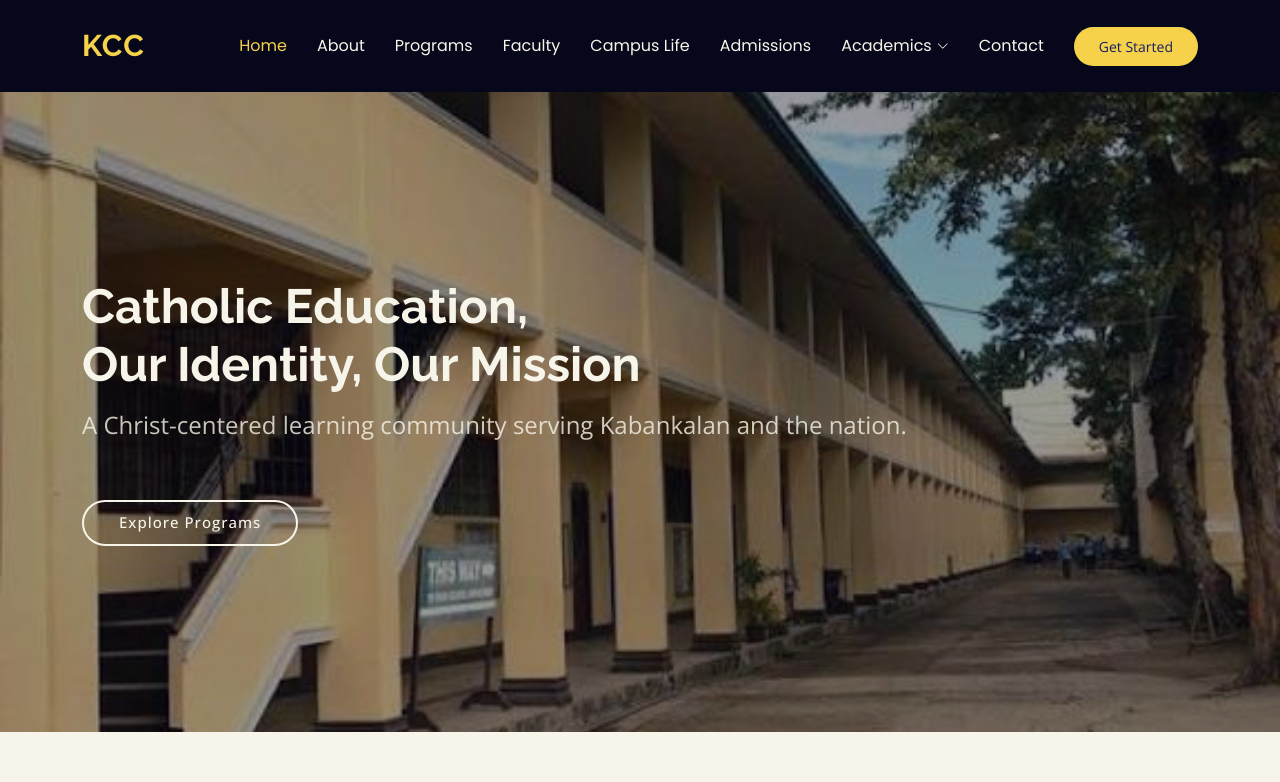
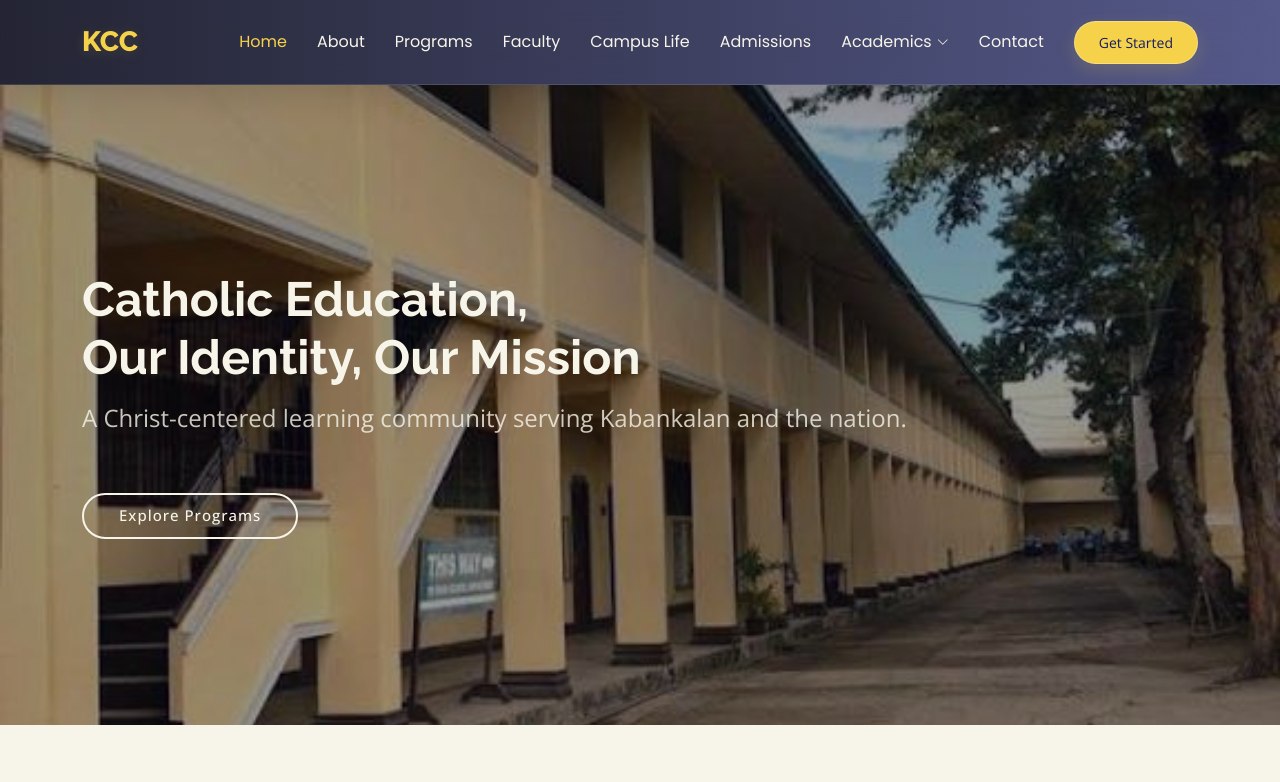
Before and after one commit to julian-academia/academia-project-2, a plain HTML site: page index.html in a window 1280 px wide. Shown: the top 782 px of the page. Drawn offline with nearby package versions, Linux system fonts and the light colour scheme.

Commit message:
adjusting the header

```diff
--- a/assets/css/main.css
+++ b/assets/css/main.css
@@ -411,9 +411,16 @@ section,
 --------------------------------------------------------------*/
 .header {
   color: #f7f5ea;
-  background-color: #06071a;
-  padding: 15px 0;
-  transition: all 0.5s;
+  background: linear-gradient(90deg, rgba(6, 7, 26, 0.88), rgba(21, 28, 101, 0.72));
+  backdrop-filter: blur(24px) saturate(150%);
+  -webkit-backdrop-filter: blur(24px) saturate(150%);
+  border: 1px solid rgba(247, 245, 234, 0.12);
+  border-top: 0;
+  border-left: 0;
+  border-right: 0;
+  box-shadow: 0 10px 32px rgba(6, 7, 26, 0.12);
+  padding: 11px 0;
+  transition: padding 0.35s ease, background 0.35s ease, box-shadow 0.35s ease;
   z-index: 997;
 }
 
@@ -427,12 +434,13 @@ section,
 }
 
 .header .logo h1 {
-  font-weight: 700;
-  font-size: 30px;
+  font-weight: 800;
+  font-size: 28px;
   margin: 0;
-  letter-spacing: 1px;
+  letter-spacing: 0;
   text-transform: uppercase;
   color: var(--accent-color);
+  text-shadow: 0 2px 14px rgba(246, 210, 75, 0.14);
 }
 
 .header .btn-getstarted,
@@ -440,9 +448,11 @@ section,
   color: var(--contrast-color);
   background: var(--accent-color);
   font-size: 14px;
-  padding: 8px 25px;
+  padding: 9px 24px;
   margin: 0 0 0 30px;
-  border-radius: 50px;
+  border: 1px solid rgba(247, 245, 234, 0.32);
+  border-radius: 999px;
+  box-shadow: 0 6px 18px rgba(246, 210, 75, 0.16);
   transition: 0.3s;
 }
 
@@ -469,7 +479,10 @@ section,
 }
 
 .scrolled .header {
-  box-shadow: 0px 0 18px rgba(0, 0, 0, 0.1);
+  background: linear-gradient(90deg, rgba(6, 7, 26, 0.94), rgba(21, 28, 101, 0.86));
+  border-bottom-color: rgba(246, 210, 75, 0.34);
+  box-shadow: 0 12px 36px rgba(6, 7, 26, 0.24);
+  padding: 7px 0;
 }
 
 /*--------------------------------------------------------------
```
